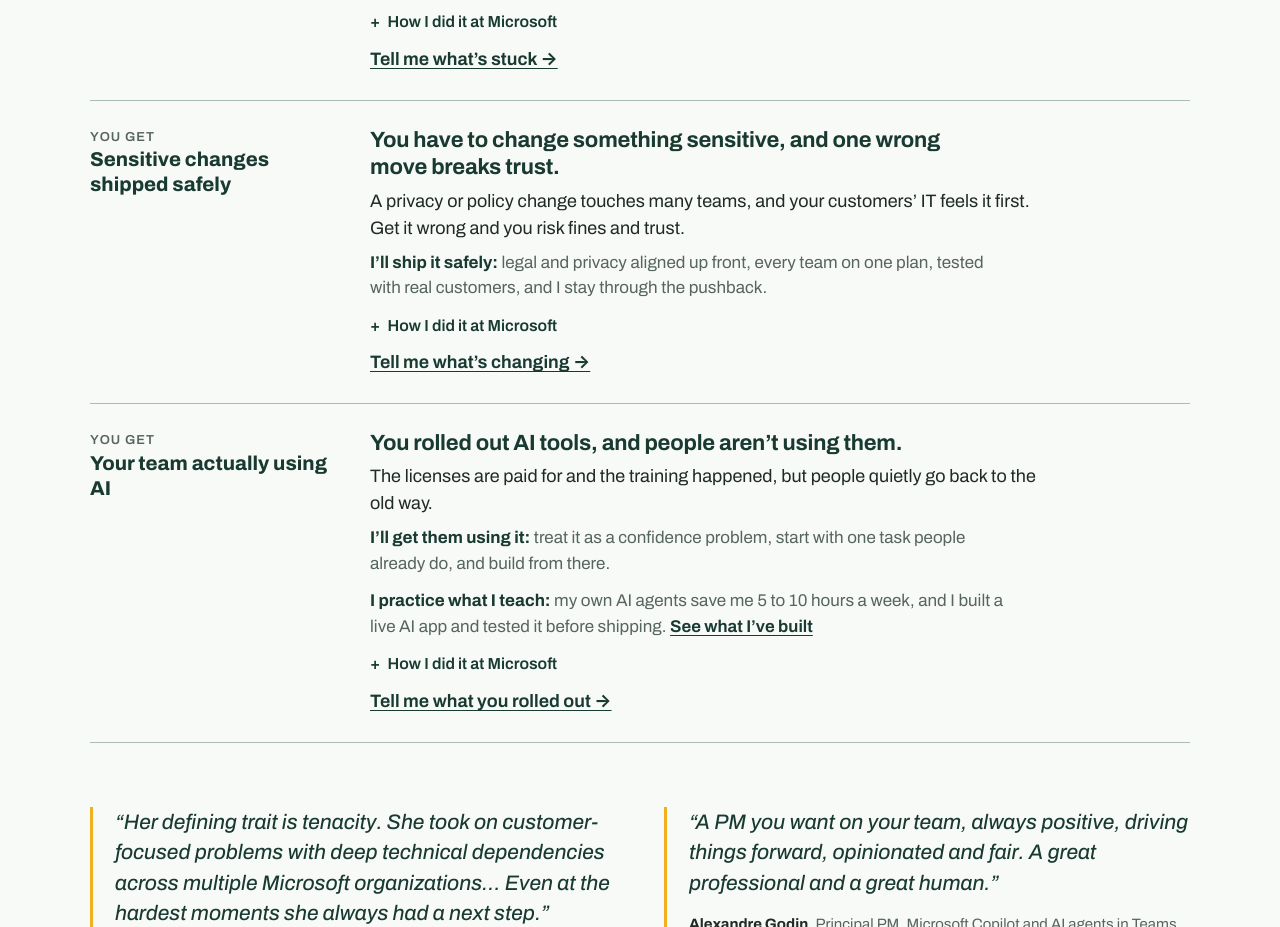
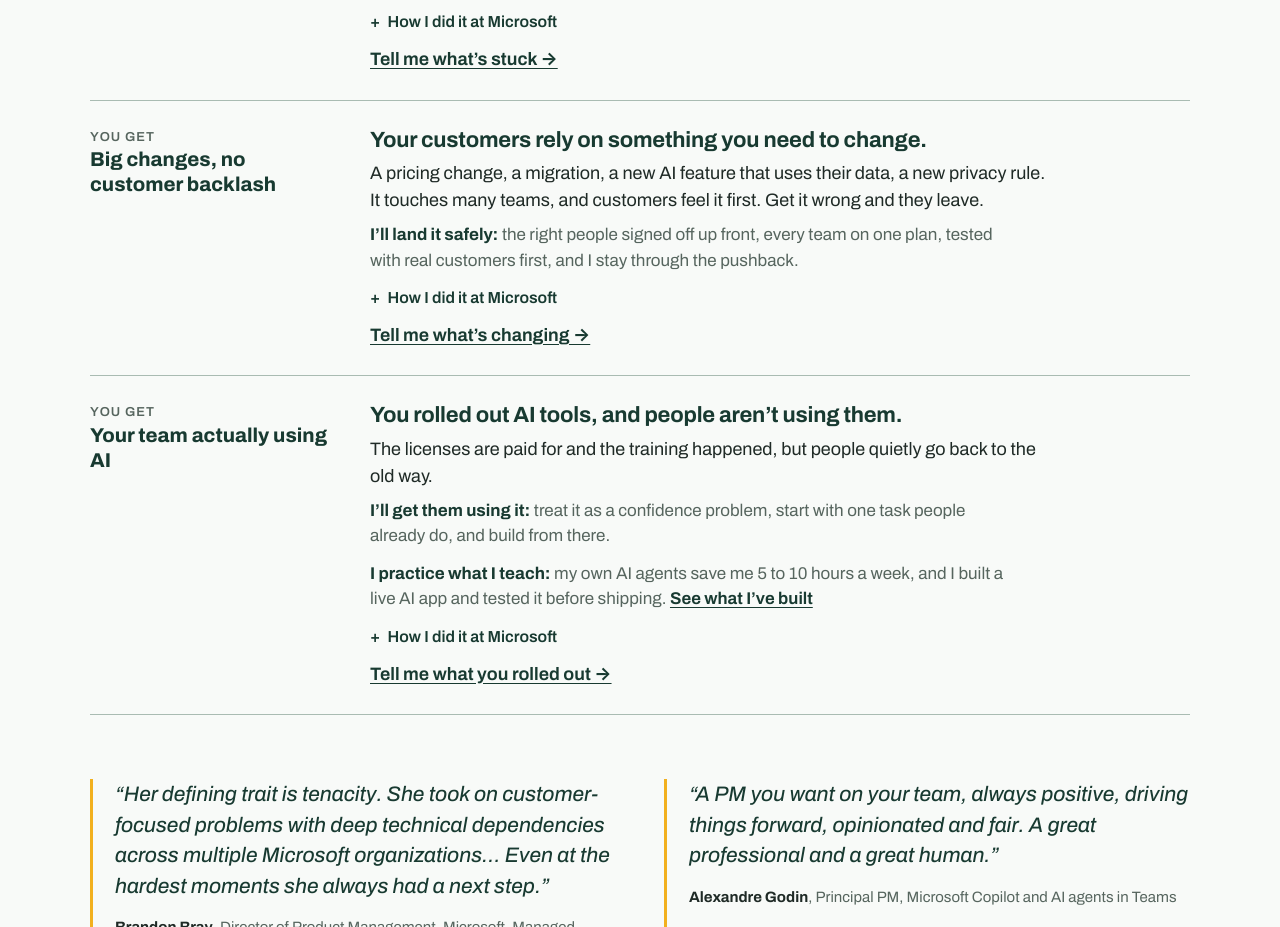
Before and after one commit to mmaislen/mmaislen.github.io, a plain HTML site: page index.html in a window 1280 px wide. Shown: the part 2551-3478 px from the top of the page. Drawn offline with Linux system fonts and the light colour scheme.

Commit message:
Broaden the third case to any change customers rely on, with an AI example
Co-Authored-By: Claude Opus 5.5 <noreply@anthropic.com>
Claude-Session: https://claude.ai/code/session_01MV51zhZoYU3v3ighvRZAix

```diff
--- a/index.html
+++ b/index.html
@@ -150,11 +150,11 @@
         </div>
       </article>
       <article class="entry">
-        <div><p class="where">You get</p><p class="result">Sensitive changes shipped safely</p></div>
+        <div><p class="where">You get</p><p class="result">Big changes, no customer backlash</p></div>
         <div>
-          <h3>You have to change something sensitive, and one wrong move breaks trust.</h3>
-          <p class="pain">A privacy or policy change touches many teams, and your customers&rsquo; IT feels it first. Get it wrong and you risk fines and trust.</p>
-          <p class="fix"><b>I&rsquo;ll ship it safely:</b> legal and privacy aligned up front, every team on one plan, tested with real customers, and I stay through the pushback.</p>
+          <h3>Your customers rely on something you need to change.</h3>
+          <p class="pain">A pricing change, a migration, a new AI feature that uses their data, a new privacy rule. It touches many teams, and customers feel it first. Get it wrong and they leave.</p>
+          <p class="fix"><b>I&rsquo;ll land it safely:</b> the right people signed off up front, every team on one plan, tested with real customers first, and I stay through the pushback.</p>
           <details><summary>How I did it at Microsoft</summary>
             <dl class="case">
               <div><dt>Situation</dt><dd>Teams had to get people&rsquo;s explicit consent before collecting their location, on desktop, Mac, iOS and Android. Location is sensitive personal data under privacy laws, so getting consent wrong risks regulatory fines and customer trust, and every week of delay adds to that risk. More than ten teams relied on that data, including emergency calling.</dd></div>
```
